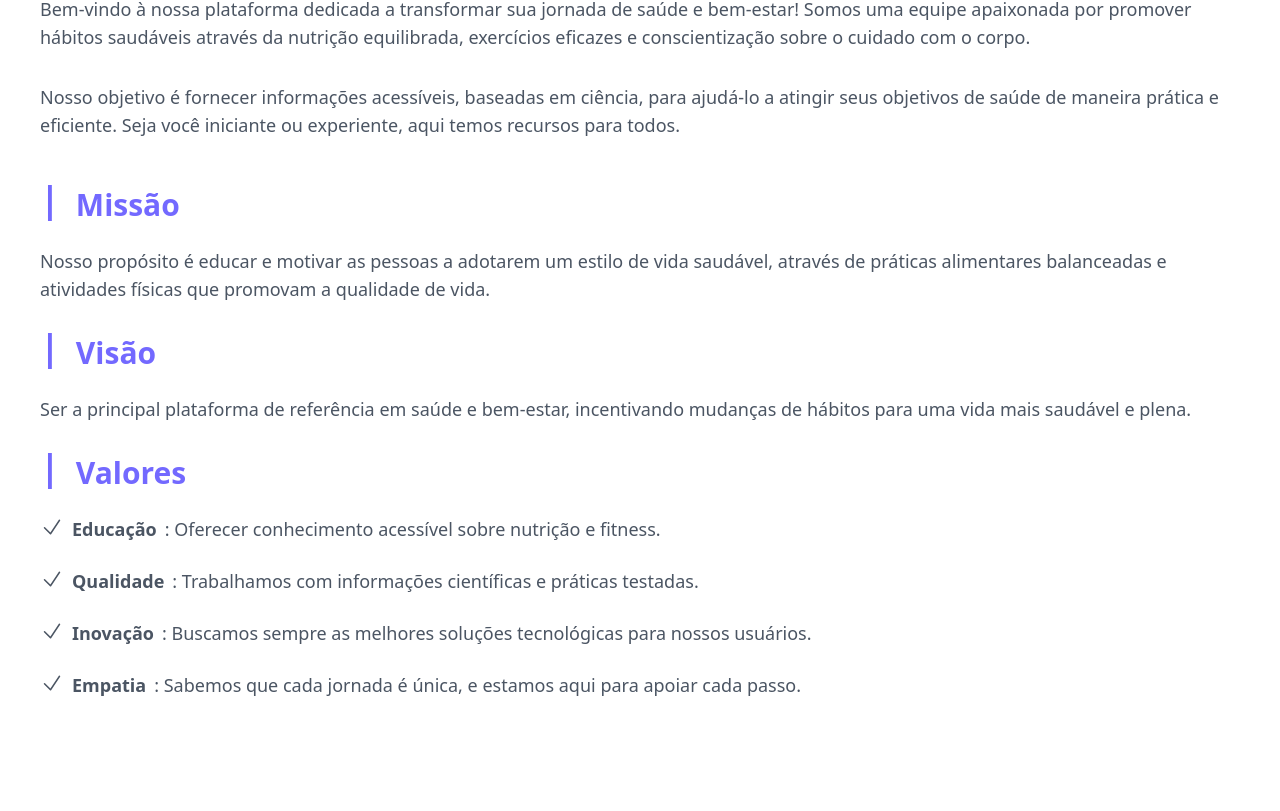
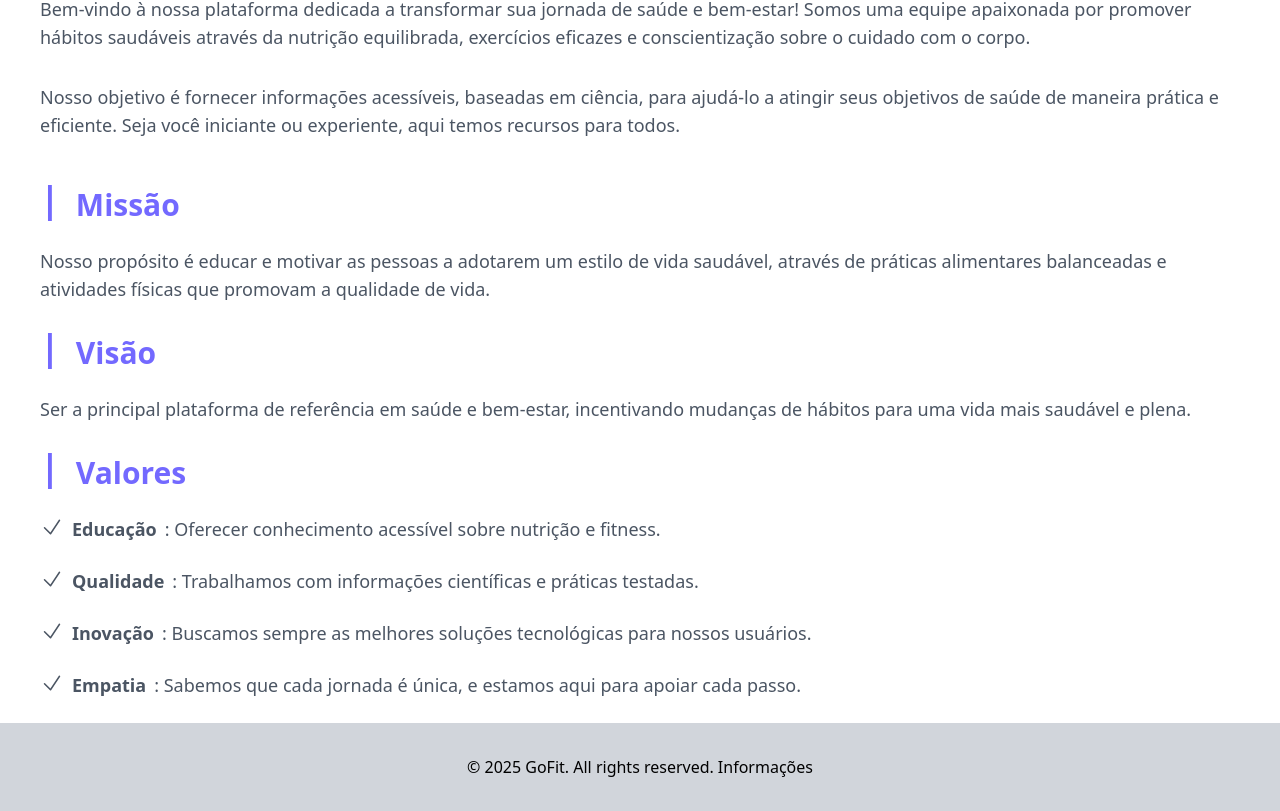
Before and after one commit to DesenvolvimentoWeb5/GoFitReact, a React (Vite) app: page /about in a window 1280 px wide. Shown: the part 173-984 px from the top of the page. Before the commit the page ends 896 px from the top, so only its background shows below. Built offline with nearby package versions, Linux system fonts and the light colour scheme.

Commit message:
feat: add footer to about us

```diff
--- a/src/pages/About/index.tsx
+++ b/src/pages/About/index.tsx
@@ -28,6 +28,10 @@ export function About() {
                 <h2 className="flex text-lg text-gray-600 ml-10 mt-6 gap-2 mb-10"><CheckIcon className="w-6 h-6"/><strong>Empatia</strong>: Sabemos que cada jornada é única, e estamos aqui para apoiar cada passo.
                 </h2>
             </section>
+            <footer className="flex justify-center bg-gray-300 p-8 items-center gap-1">
+                <p>© 2025 GoFit. All rights reserved.</p>
+                <p>Informações</p>
+            </footer>
         </div>
     )
 }
```
